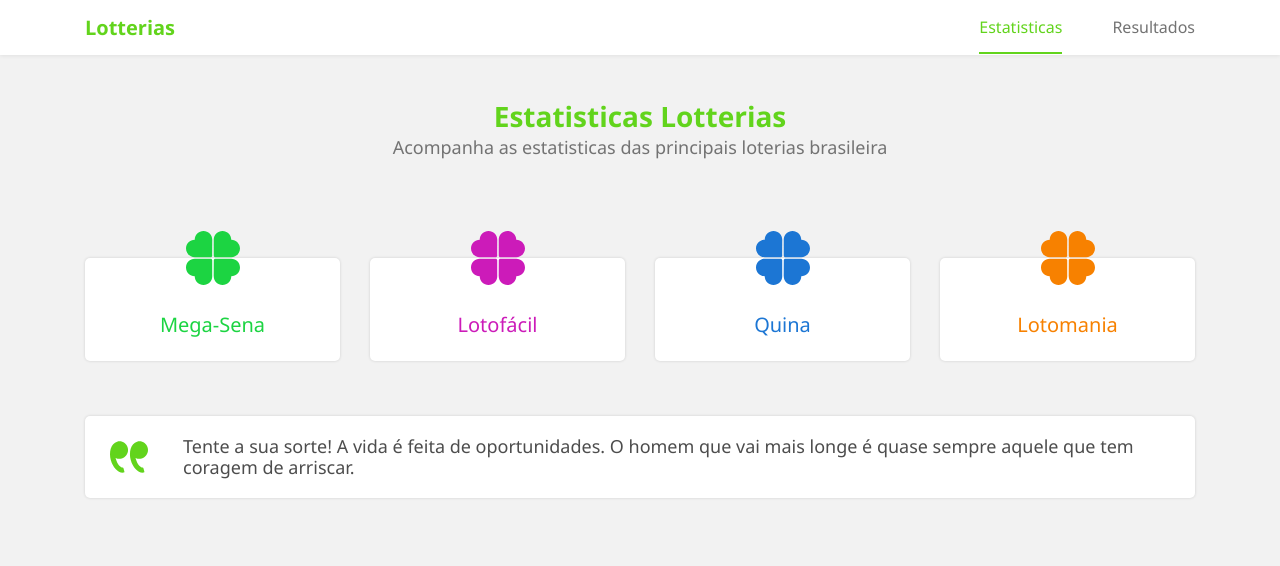
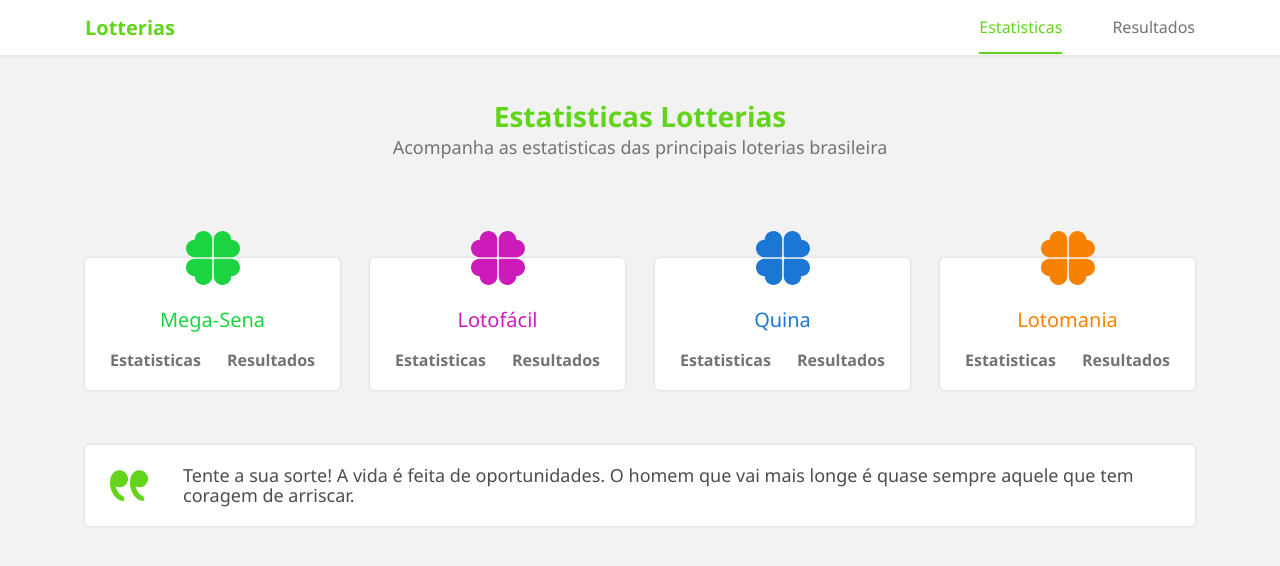
Before and after one commit to valmisson/Lottery-Statistics, a Vue app: page /estatisticas/ in a window 1280 px wide. Shown: the top 566 px of the page. Built offline with nearby package versions, Linux system fonts and the light colour scheme.

Commit message:
adding navigation on lottery cards

```diff
--- a/src/components/home/LotteriesCard.vue
+++ b/src/components/home/LotteriesCard.vue
@@ -2,29 +2,53 @@
   <section class="lotteries row">
     <article class="lotteries__card col-6 col-md-3">
       <div class="card__content card">
-        <img class="card__content-clover" src="@assets/images/clover-megasena.svg" alt="">
-        <router-link to="/estatisticas/megasena" class="card__content-title mega-sena">Mega-Sena</router-link>
+        <img class="card__content-clover" src="@assets/images/clover-megasena.svg" alt="clover megasena">
+
+        <h3 class="card__content-title mega-sena">Mega-Sena</h3>
+
+        <nav class="card__content-link">
+          <router-link to="/estatisticas/megasena" class="content__link-item">Estatisticas</router-link>
+          <router-link to="/resultados/megasena" class="content__link-item">Resultados</router-link>
+        </nav>
       </div>
     </article>
 
     <article class="lotteries__card col-6 col-md-3">
       <div class="card__content card">
-        <img class="card__content-clover" src="@assets/images/clover-lotofacil.svg" alt="">
-        <router-link to="/estatisticas/lotofacil" class="card__content-title lotofacil">Lotofácil</router-link>
+        <img class="card__content-clover" src="@assets/images/clover-lotofacil.svg" alt="clover lotofacil">
+
+        <h3 class="card__content-title lotofacil">Lotofácil</h3>
+
+        <nav class="card__content-link">
+          <router-link to="/estatisticas/lotofacil" class="content__link-item">Estatisticas</router-link>
+          <router-link to="/resultados/lotofacil" class="content__link-item">Resultados</router-link>
+        </nav>
       </div>
     </article>
 
     <article class="lotteries__card col-6 col-md-3">
       <div class="card__content card">
-        <img class="card__content-clover" src="@assets/images/clover-quina.svg" alt="">
-        <router-link to="/estatisticas/quina" class="card__content-title quina">Quina</router-link>
+        <img class="card__content-clover" src="@assets/images/clover-quina.svg" alt="clover quina">
+
+        <h3 class="card__content-title quina">Quina</h3>
+
+        <nav class="card__content-link">
+          <router-link to="/estatisticas/quina" class="content__link-item">Estatisticas</router-link>
+          <router-link to="/resultados/quina" class="content__link-item">Resultados</router-link>
+        </nav>
       </div>
     </article>
 
     <article class="lotteries__card col-6 col-md-3">
       <div class="card__content card">
-        <img class="card__content-clover" src="@assets/images/clover-lotomania.svg" alt="">
-        <router-link to="/estatisticas/lotomania" class="card__content-title lotomania">Lotomania</router-link>
+        <img class="card__content-clover" src="@assets/images/clover-lotomania.svg" alt="clover lotomania">
+
+        <h3 class="card__content-title lotomania">Lotomania</h3>
+
+        <nav class="card__content-link">
+          <router-link to="/estatisticas/lotomania" class="content__link-item">Estatisticas</router-link>
+          <router-link to="/resultados/lotomania" class="content__link-item">Resultados</router-link>
+        </nav>
       </div>
     </article>
   </section>
@@ -59,7 +83,23 @@
     display: table;
     font-size: 18px;
     font-weight: 500;
-    margin: 25px auto 0 auto;
+    margin: 20px auto 0 auto;
+  }
+
+  .card__content-link {
+    display: flex;
+    flex-direction: column;
+    margin-top: 15px;
+  }
+
+  .content__link-item {
+    color: var(--color-font);
+    font-size: 14px;
+    font-weight: 600;
+  }
+
+  .content__link-item:last-child {
+    margin-top: 15px;
   }
 
   @media (min-width: 768px) {
@@ -72,7 +112,7 @@
     }
 
     .card__content {
-      padding-bottom: 25px;
+      padding-bottom: 20px;
     }
 
     .card__content-clover {
@@ -84,4 +124,29 @@
       font-size: 20px;
     }
   }
+
+  @media (min-width: 1200px) {
+    .card__content {
+      padding-left: 25px;
+      padding-right: 25px;
+    }
+
+    .card__content-link {
+      flex-direction: row;
+      justify-content: space-between;
+      margin-top: 20px;
+    }
+
+    .content__link-item {
+      font-size: 16px;
+    }
+
+    .content__link-item:hover {
+      color: var(--color-title);
+    }
+
+    .content__link-item:last-child {
+      margin-top: 0;
+    }
+  }
 </style>
```
